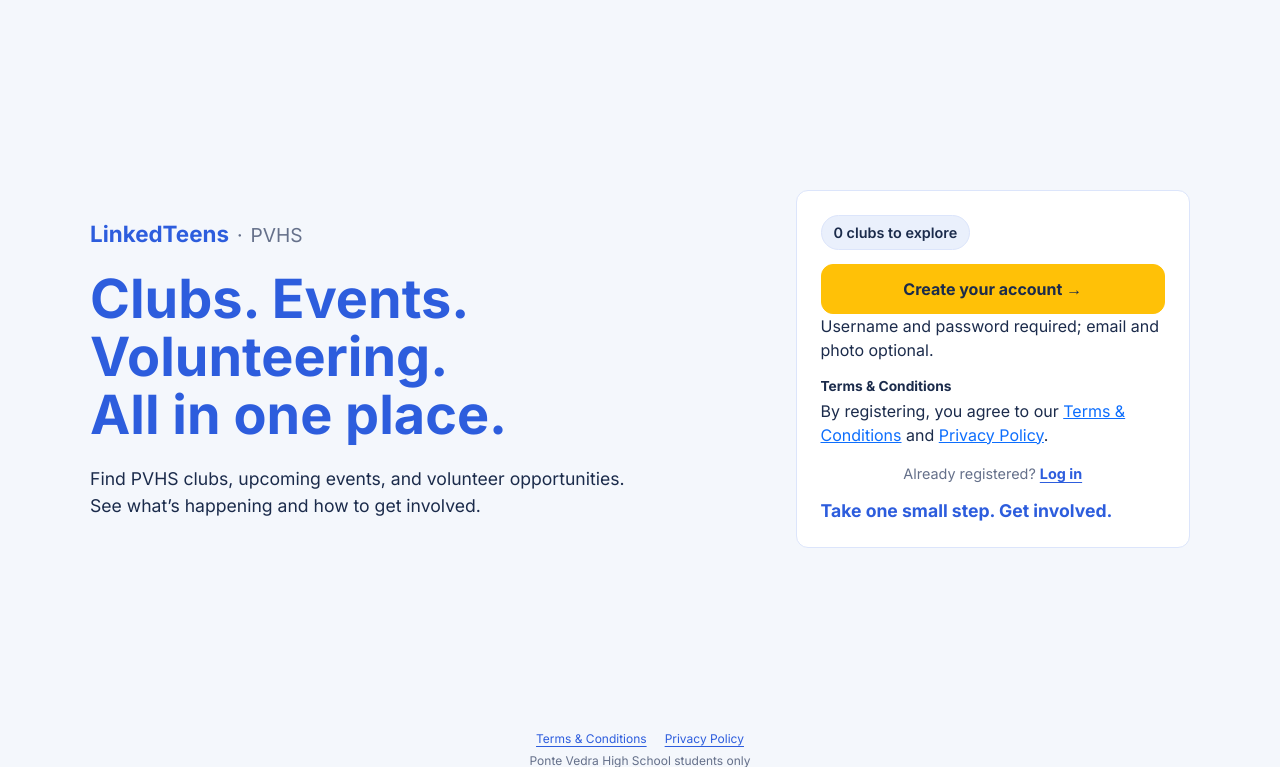
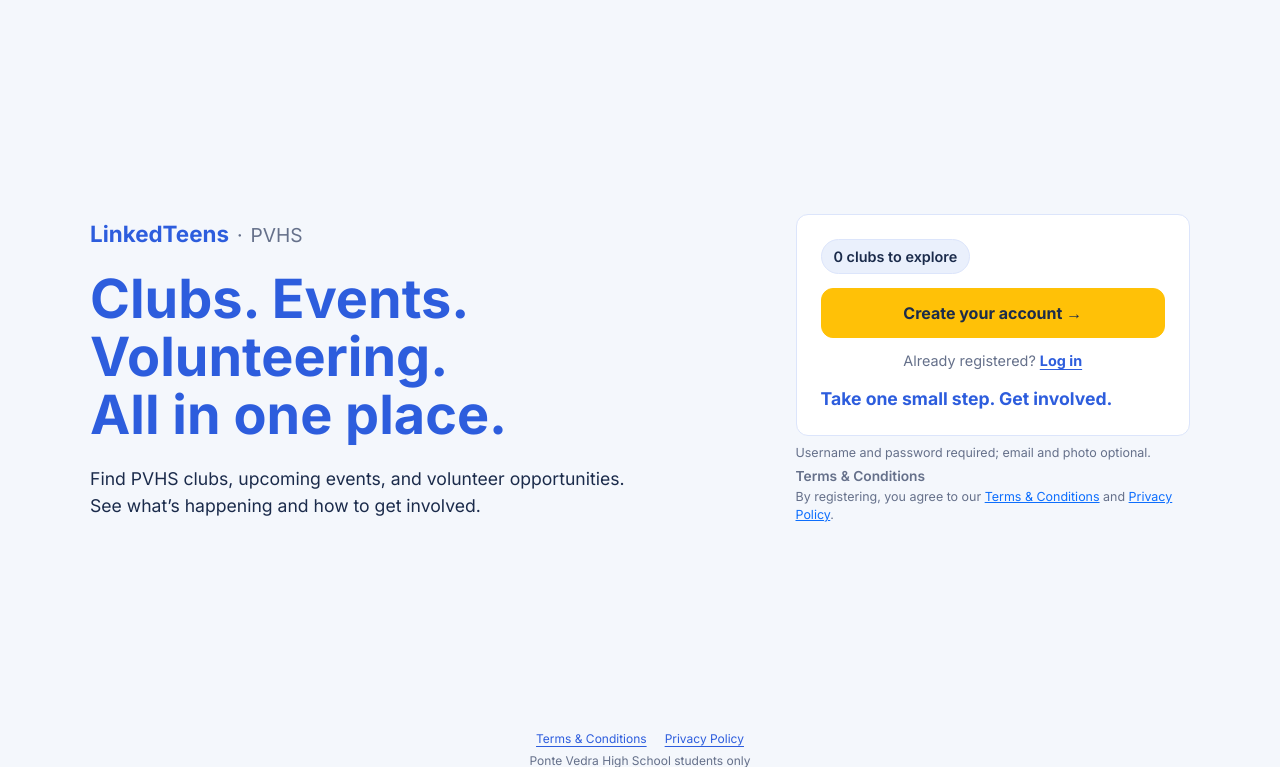
Before and after one commit to djimenez039/LinkedTeen, a Django app: page / in a window 1280 px wide. Shown: the top 767 px of the page. Run offline with Django 5.2, Linux system fonts and the light colour scheme; data that the repository does not hold is empty.

Commit message:
Move signup disclosures below the panel
Place the signup reassurance and Terms/Privacy notice below the landing-page registration panel in muted text.

```diff
--- a/templates/home.html
+++ b/templates/home.html
@@ -94,9 +94,13 @@
         line-height: 1.55;
     }
 
+    .signup-column {
+        width: 100%;
+        max-width: 390px;
+    }
+
     .signup-panel {
         width: 100%;
-        max-width: 390px;
     }
 
     .club-count {
@@ -158,14 +162,22 @@
     }
 
     .terms-notice {
-        margin-top: 14px;
+        margin-top: 6px;
+    }
+
+    .signup-note,
+    .legal-consent {
+        margin: 8px 0 0;
+        color: #65708A;
+        font-size: 0.78rem;
+        line-height: 1.45;
     }
 
     .terms-notice h2 {
         margin: 0 0 4px;
-        color: #1B2B4B;
+        color: #65708A;
         font-size: 0.86rem;
-        font-weight: 700;
+        font-weight: 600;
     }
 
     .terms-notice .legal-consent {
@@ -209,8 +221,11 @@
             font-size: 1.1rem;
         }
 
+        .signup-column {
+            max-width: none;
+        }
+
         .signup-panel {
-            max-width: none;
             padding: 24px;
             border: 1px solid #DCE5FB;
             border-radius: 12px;
@@ -254,17 +269,19 @@
             <p class="home-description">Find PVHS clubs, upcoming events, and volunteer opportunities. See what&rsquo;s happening and how to get involved.</p>
         </section>
 
-        <section class="signup-panel" aria-label="Registration">
-            <div class="club-count">{{ club_count }} clubs to explore</div>
-            <a class="register-link" href="{% url 'accounts:register' %}">Create your account &rarr;</a>
+        <div class="signup-column">
+            <section class="signup-panel" aria-label="Registration">
+                <div class="club-count">{{ club_count }} clubs to explore</div>
+                <a class="register-link" href="{% url 'accounts:register' %}">Create your account &rarr;</a>
+                <p class="login-prompt">Already registered? <a href="{% url 'accounts:login' %}">Log in</a></p>
+                <p class="home-tagline">Take one small step. Get involved.</p>
+            </section>
             <p class="signup-note">Username and password required; email and photo optional.</p>
             <section class="terms-notice" aria-labelledby="terms-notice-title">
                 <h2 id="terms-notice-title">Terms &amp; Conditions</h2>
                 <p class="legal-consent">By registering, you agree to our <a href="{% url 'terms' %}">Terms &amp; Conditions</a> and <a href="{% url 'privacy' %}">Privacy Policy</a>.</p>
             </section>
-            <p class="login-prompt">Already registered? <a href="{% url 'accounts:login' %}">Log in</a></p>
-            <p class="home-tagline">Take one small step. Get involved.</p>
-        </section>
+        </div>
     </div>
 </main>
 {% endblock %}
```
